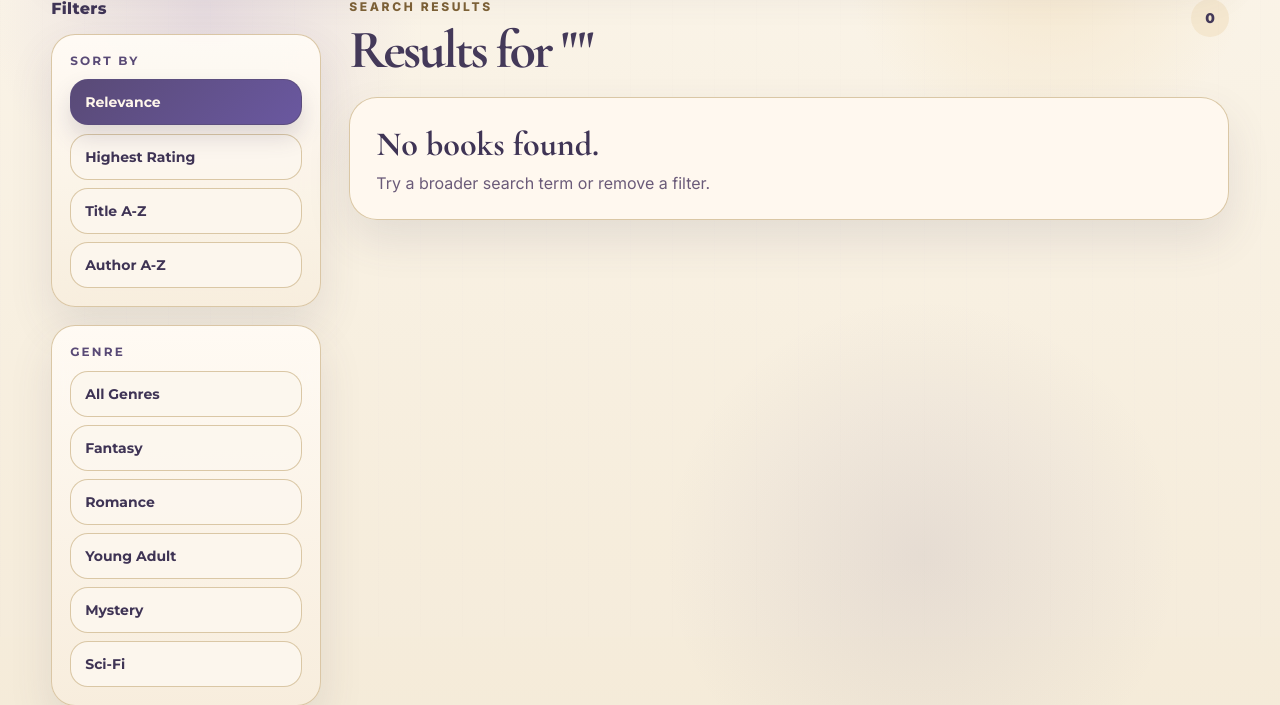
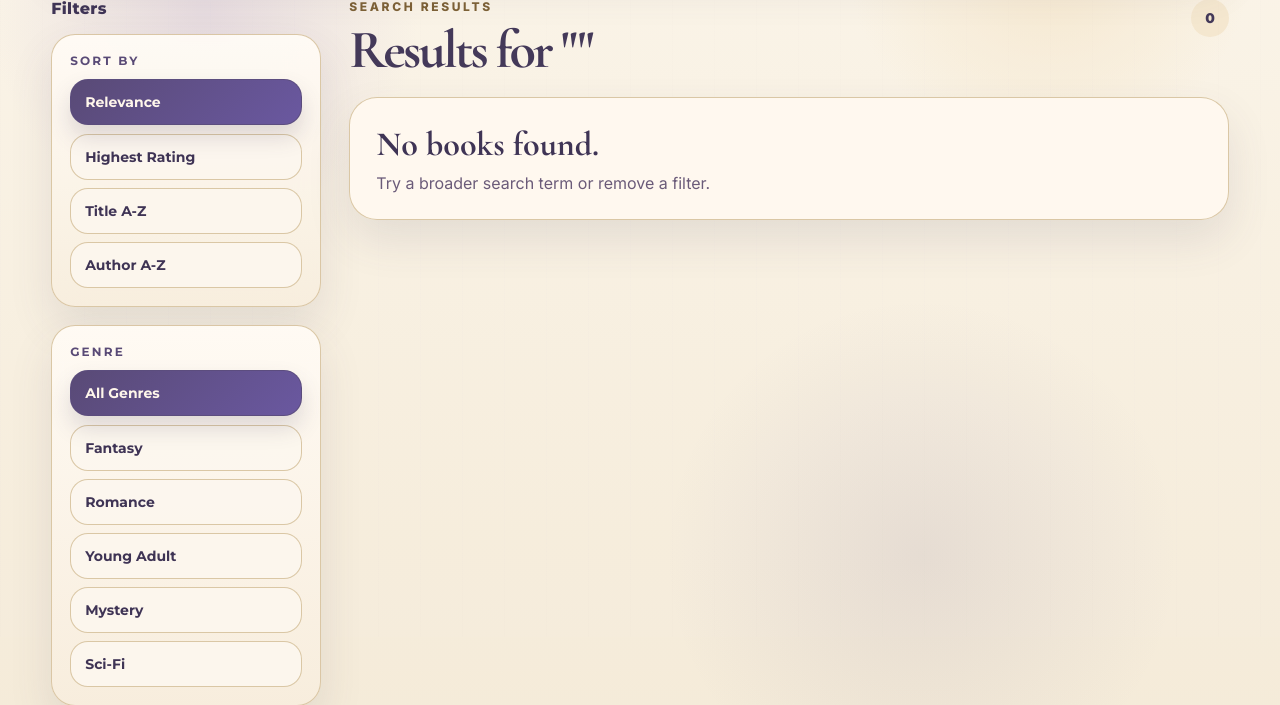
Before and after one commit to emilyec0/webir_workshop, a Flask app: page /search in a window 1280 px wide. Shown: the part 163-868 px from the top of the page. Run offline with Flask 3, Linux system fonts and the light colour scheme; parts of the project's set-up code (start-up, migrations or seed data) failed here and were passed over.

Commit message:
some UI changes

```diff
--- a/templates/index.html
+++ b/templates/index.html
@@ -8,6 +8,10 @@
     <link rel="stylesheet" href="/static/style.css">
 </head>
 <body class="home-page">
+    <header class="top-bar">
+        <nav class="nav-links">
+        </nav>
+    </header>
 
     <main class="page-shell">
         <section class="hero-card">
@@ -30,7 +34,6 @@
         <section class="filter-panel">
             <div class="filter-header">
                 <h2>Quick starts</h2>
-                <a href="/" class="reset-link">Reset filters</a>
             </div>
 
             <div class="tag-grid">
--- a/templates/results.html
+++ b/templates/results.html
@@ -46,12 +46,12 @@
 
             <section class="filter-box">
                 <h2>Genre</h2>
-                <a class="filter-option" href="/search?q={{ query|urlencode }}&sort={{ sort_by }}">All Genres</a>
-                <a class="filter-option" href="/search?q={{ query|urlencode }}&sort={{ sort_by }}&genre=fantasy">Fantasy</a>
-                <a class="filter-option" href="/search?q={{ query|urlencode }}&sort={{ sort_by }}&genre=romance">Romance</a>
-                <a class="filter-option" href="/search?q={{ query|urlencode }}&sort={{ sort_by }}&genre=young adult">Young Adult</a>
-                <a class="filter-option" href="/search?q={{ query|urlencode }}&sort={{ sort_by }}&genre=mystery">Mystery</a>
-                <a class="filter-option" href="/search?q={{ query|urlencode }}&sort={{ sort_by }}&genre=science fiction">Sci-Fi</a>
+                <a class="filter-option {% if not genre %}active{% endif %}" href="/search?q={{ query|urlencode }}&sort={{ sort_by }}">All Genres</a>
+                <a class="filter-option {% if genre == 'fantasy' %}active{% endif %}" href="/search?q={{ query|urlencode }}&sort={{ sort_by }}&genre=fantasy">Fantasy</a>
+                <a class="filter-option {% if genre == 'romance' %}active{% endif %}" href="/search?q={{ query|urlencode }}&sort={{ sort_by }}&genre=romance">Romance</a>
+                <a class="filter-option {% if genre == 'young adult' %}active{% endif %}" href="/search?q={{ query|urlencode }}&sort={{ sort_by }}&genre=young adult">Young Adult</a>
+                <a class="filter-option {% if genre == 'mystery' %}active{% endif %}" href="/search?q={{ query|urlencode }}&sort={{ sort_by }}&genre=mystery">Mystery</a>
+                <a class="filter-option {% if genre == 'science fiction' %}active{% endif %}" href="/search?q={{ query|urlencode }}&sort={{ sort_by }}&genre=science fiction">Sci-Fi</a>
             </section>
         </aside>
 
```
